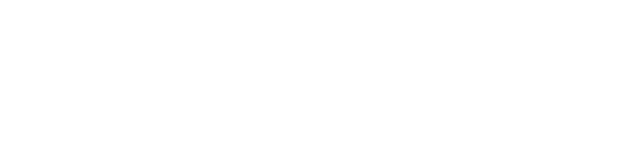
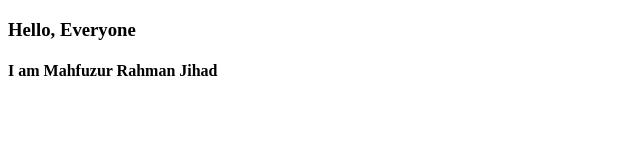
Before and after one commit to MahfuzJihad/my-fourth-repo, a plain HTML site: page index.html in a window 1280 px wide. Shown: the whole page, without its empty margins (0-640 px from the left). Drawn offline with Linux system fonts and the light colour scheme.

Commit message:
added Header

```diff
--- a/index.html
+++ b/index.html
@@ -7,6 +7,7 @@
     <title>Fourth repo</title>
 </head>
 <body>
-
+    <h3>Hello, Everyone</h3>
+    <h4>I am Mahfuzur Rahman Jihad</h4>
 </body>
 </html>
```
